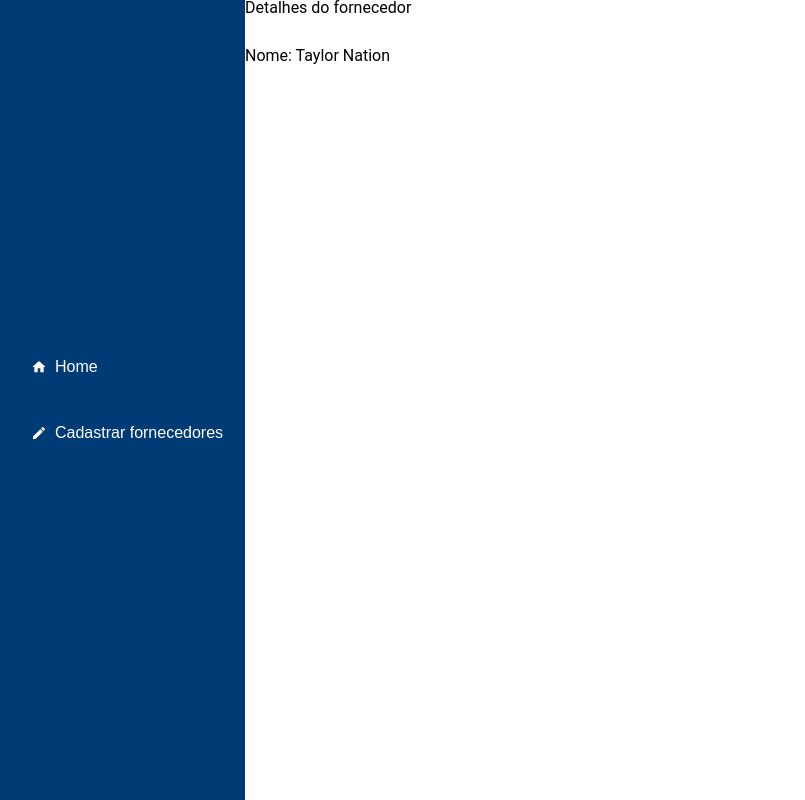
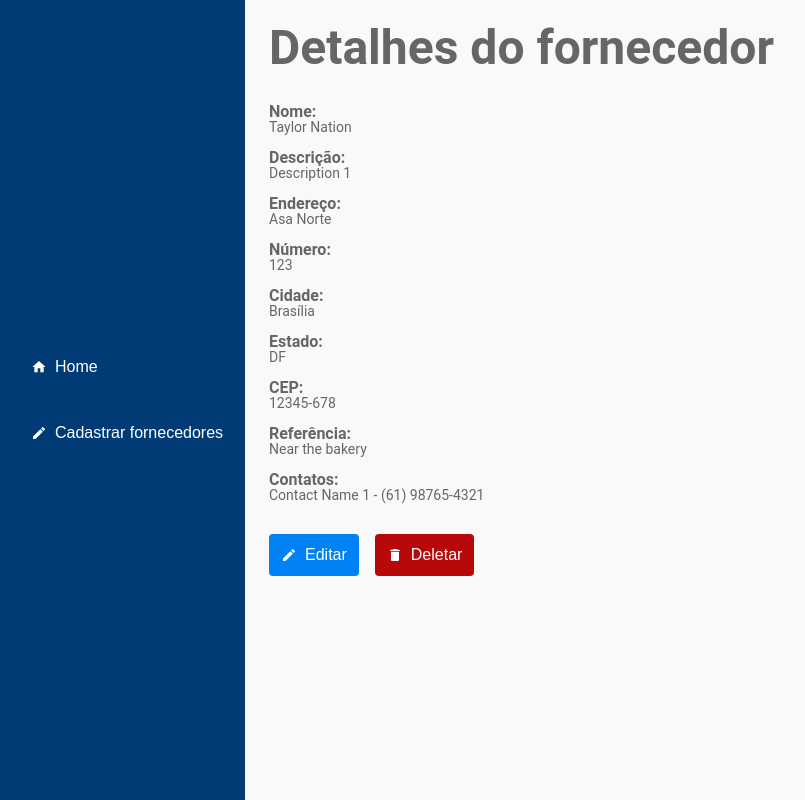
Before and after one commit to MariaEmiliaCastro/cadastro-fornecedores, a React (Vite) app: page /supplier/1/view in a window 1280 px wide. Shown: the whole page, without its empty margins (5-810 px from the left). Built offline with nearby package versions, Linux system fonts and the light colour scheme; data requests are answered from the project's data file.

Commit message:
feat: add view supplier page

```diff
--- a/mock/db.json
+++ b/mock/db.json
@@ -50,23 +50,6 @@
       ],
       "description": "teste 2",
       "name": "Teste 2"
-    },
-    {
-      "id": "500",
-      "addressReference": "Em frente a Moema",
-      "addressNumber": 11,
-      "address": "Rodovia DF-425",
-      "addressCity": "Brasília",
-      "addressState": "DF",
-      "addressCep": "73092-912",
-      "contacts": [
-        {
-          "name": "Maria",
-          "number": "(61) 99300-0082"
-        }
-      ],
-      "description": "Maquinas de Lavar",
-      "name": "Maria Emilia de Castro Oliveira Peres"
     }
   ]
 }
--- a/src/pages/ViewSupplier/index.tsx
+++ b/src/pages/ViewSupplier/index.tsx
@@ -1,27 +1,108 @@
 import { useEffect, useState } from "react";
-import { useParams } from "react-router-dom";
+import { MdDelete, MdEdit } from "react-icons/md";
+import { useNavigate, useParams } from "react-router-dom";
+import Swal from "sweetalert2";
+import Button from "../../components/Button";
+import useDeleteSupplier from "../../hooks/useDeleteSupplier";
 import useGetSingleSupplier from "../../hooks/useGetSingleSupplier";
 import { Supplier } from "../../types";
-import { ViewSupplierWrapper } from "./styles";
+import {
+  ButtonsWrapper,
+  FieldName,
+  FieldsWrapper,
+  FieldValue,
+  ViewSupplierWrapper,
+} from "./styles";
 
 const ViewSupplier = () => {
   const { id } = useParams();
+  const navigate = useNavigate();
   const { getSingleSupplier } = useGetSingleSupplier();
+  const { deleteSupplier } = useDeleteSupplier();
   const [supplier, setSupplier] = useState<Supplier | null>(null);
 
   useEffect(() => {
     if (id) {
       getSingleSupplier(id).then((data) => {
         setSupplier(data);
-        console.log(data);
       });
     }
   }, []);
 
+  const handleDelete = (id: number) => {
+    Swal.fire({
+      title: "Tem certeza que deseja deletar o fornecedor?",
+      text: "Esta ação é irreversível",
+      icon: "warning",
+      showCancelButton: true,
+      confirmButtonColor: "#0082F5",
+      cancelButtonColor: "#B70909",
+      confirmButtonText: "Deletar",
+      cancelButtonText: "Cancelar",
+    }).then((result) => {
+      if (result.isConfirmed) {
+        deleteSupplier(id).then(() => {
+          Swal.fire("Deletado!", "O fornecedor foi deletado.", "success");
+          navigate("/");
+        });
+      }
+    });
+  };
+
+  const fields = [
+    { label: "Nome", key: "name" },
+    { label: "Descrição", key: "description" },
+    { label: "Endereço", key: "address" },
+    { label: "Número", key: "addressNumber" },
+    { label: "Cidade", key: "addressCity" },
+    { label: "Estado", key: "addressState" },
+    { label: "CEP", key: "addressCep" },
+    { label: "Referência", key: "addressReference" },
+    { label: "Contatos", key: "contacts" },
+  ];
+
   return (
     <ViewSupplierWrapper>
       <h1>Detalhes do fornecedor</h1>
-      <p>Nome: {supplier?.name}</p>
+      <FieldsWrapper>
+        {supplier &&
+          fields.map((field) => (
+            <div>
+              <FieldName>{field.label}: </FieldName>
+              <FieldValue>
+                {field.key === "contacts"
+                  ? supplier.contacts.map((contact, index) => (
+                      <div key={index}>
+                        <p>
+                          {contact.name} - {contact.number}
+                        </p>
+                      </div>
+                    ))
+                  : supplier[field.key]}
+              </FieldValue>
+            </div>
+          ))}
+      </FieldsWrapper>
+      <ButtonsWrapper>
+        <Button
+          icon={<MdEdit />}
+          variant="primary"
+          text="Editar"
+          onClick={() => {
+            navigate(`/supplier/${supplier!.id}`);
+          }}
+        />
+        <Button
+          icon={<MdDelete />}
+          variant="delete"
+          text="Deletar"
+          onClick={() => {
+            if (supplier) {
+              handleDelete(supplier.id!);
+            }
+          }}
+        />
+      </ButtonsWrapper>
     </ViewSupplierWrapper>
   );
 };
--- a/src/pages/ViewSupplier/styles.ts
+++ b/src/pages/ViewSupplier/styles.ts
@@ -3,6 +3,42 @@ import styled from "styled-components";
 export const ViewSupplierWrapper = styled.div`
   display: flex;
   flex-direction: column;
-  gap: 32px;
+  justify-content: start;
+  align-items: start;
+  height: 100%;
+  width: 100%;
+  background-color: #f9f9f9;
+  padding: 24px;
   margin-left: 250px;
+
+  h1 {
+    font-weight: bold;
+    font-size: 48px;
+    color: #666666;
+    margin-bottom: 32px;
+  }
 `;
+
+export const FieldsWrapper = styled.div`
+  display: flex;
+  flex-direction: column;
+  gap: 16px;
+  margin-bottom: 32px;
+`;
+
+export const FieldName = styled.p`
+  font-weight: bold;
+  font-size: 16px;
+  color: #666666;
+`;
+
+export const FieldValue = styled.p`
+  font-size: 14px;
+  color: #666666;
+`;
+
+export const ButtonsWrapper = styled.div`
+  display: flex;
+  flex-direction: row;
+  gap: 16px;
+`;
```
